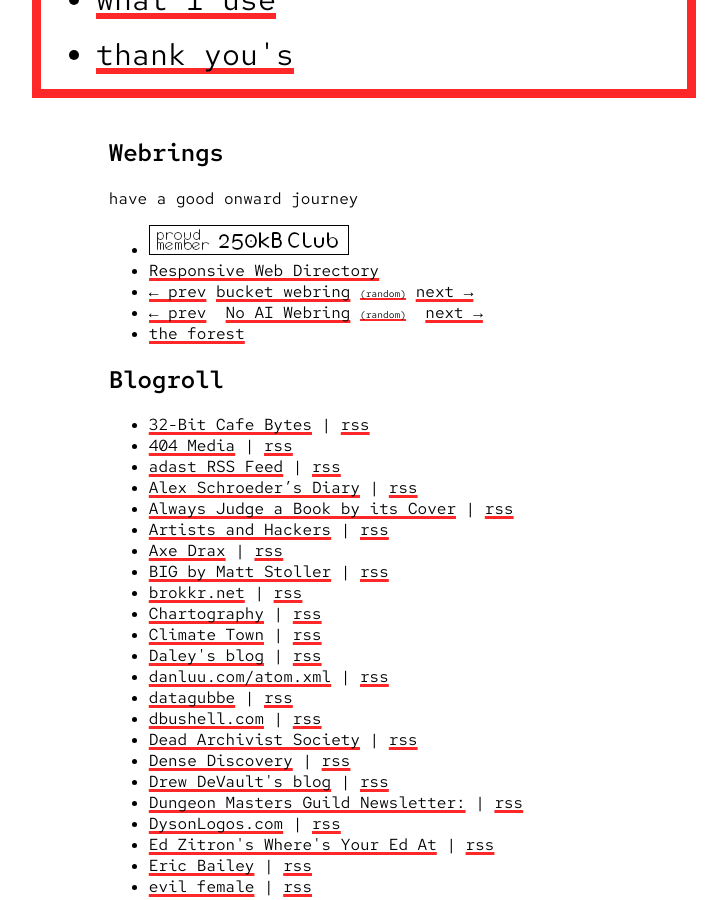
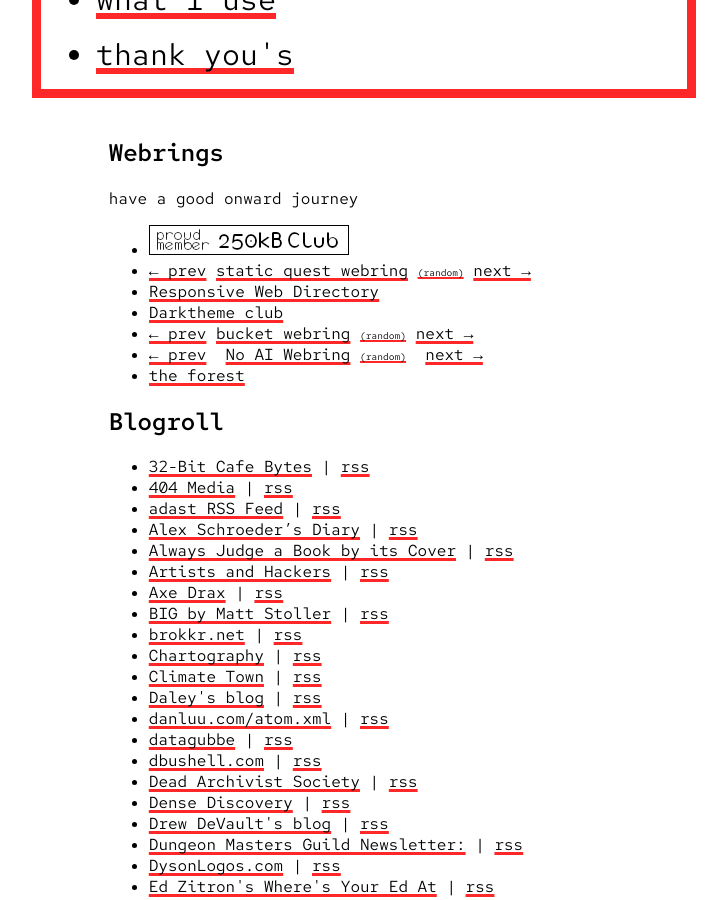
Before and after one commit to TomJB1/my-website-jekyll, a Jekyll site: the page built from index.html, in a window 1280 px wide and 900 px high, scrolled down 862 px. Shown: the whole window, without its empty margins (276-1003 px from the left). Built offline with Jekyll 4.4.1, drawn with Linux system fonts in a browser that asks for light colours.

Commit message:
add webrings

```diff
--- a/index.html
+++ b/index.html
@@ -53,7 +53,20 @@
             </li>
             <li>
                 <div>
+                    <a href="https://static.quest/previous/?host=tombrandis.uk" rel="nofollow">← prev</a>
+                    <a href="https://static.quest">static quest webring</a>
+                    <a style="font-size:60%" href="https://static.quest/random">(random)</a>
+                    <a href="https://static.quest/next/?host=tombrandis.uk" rel="nofollow">next →</a>
+                </div>
+            </li>
+            <li>
+                <div>
                     <a href="https://kalechips.net/responsive/index">Responsive Web Directory</a>
+                </div>
+            </li>
+            <li>
+                <div>
+                    <a href="https://darktheme.club">Darktheme club</a>
                 </div>
             </li>
             <li>
```
